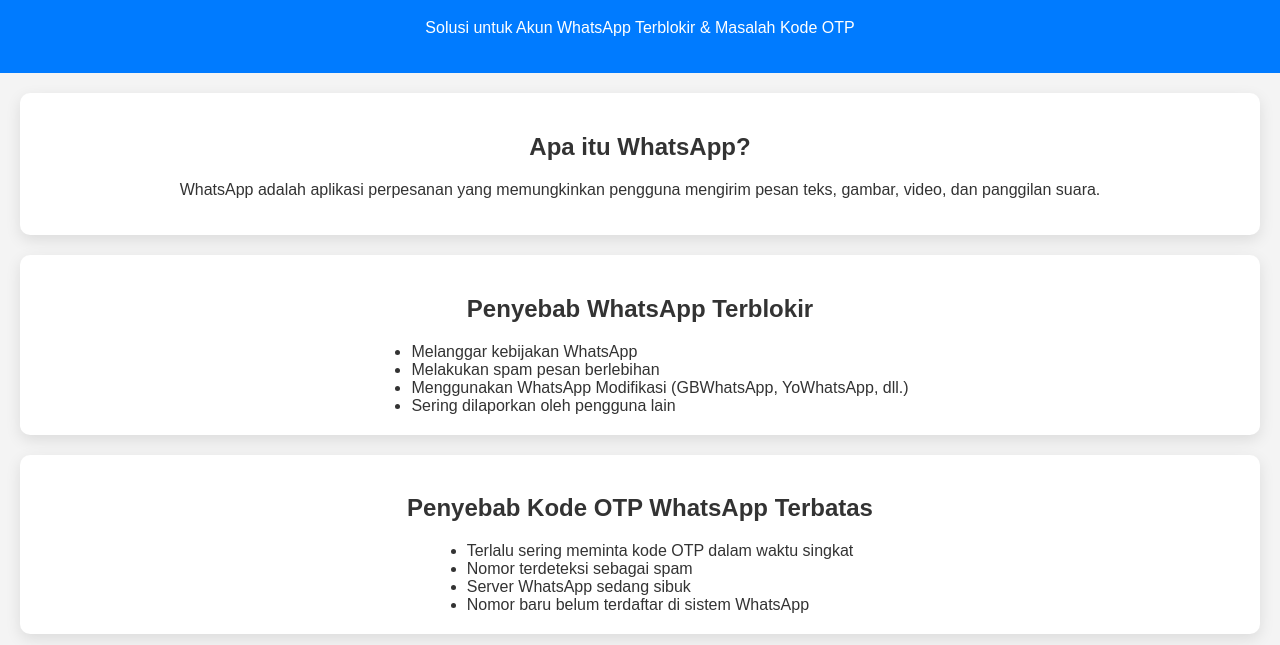
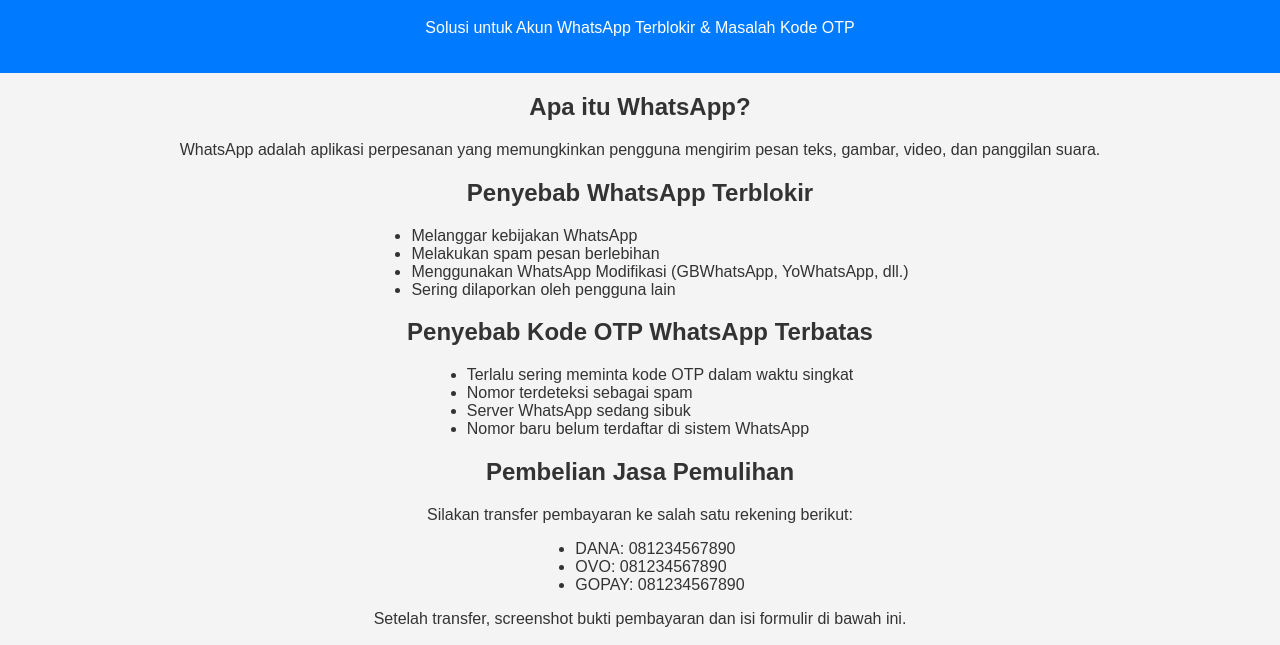
Before and after one commit to ALxyz572/recovery-whatsapp, a plain HTML site: page index.html in a window 1280 px wide. Shown: the part 81-726 px from the top of the page. Drawn offline with Linux system fonts and the light colour scheme.

Commit message:
Update index.html

```diff
--- a/index.html
+++ b/index.html
@@ -74,12 +74,12 @@
         <p>Solusi untuk Akun WhatsApp Terblokir & Masalah Kode OTP</p>
     </header>
 
-    <section class="zoom-in">
+
         <h2>Apa itu WhatsApp?</h2>
         <p>WhatsApp adalah aplikasi perpesanan yang memungkinkan pengguna mengirim pesan teks, gambar, video, dan panggilan suara.</p>
     </section>
 
-    <section class="zoom-in">
+
         <h2>Penyebab WhatsApp Terblokir</h2>
         <ul>
             <li>Melanggar kebijakan WhatsApp</li>
@@ -89,7 +89,7 @@
         </ul>
     </section>
 
-    <section class="zoom-in">
+
         <h2>Penyebab Kode OTP WhatsApp Terbatas</h2>
         <ul>
             <li>Terlalu sering meminta kode OTP dalam waktu singkat</li>
@@ -99,18 +99,18 @@
         </ul>
     </section>
 
-    <section class="zoom-in">
+
         <h2>Pembelian Jasa Pemulihan</h2>
         <p>Silakan transfer pembayaran ke salah satu rekening berikut:</p>
         <ul>
-            <li><b>DANA:</b> 081234567890</li>
-            <li><b>OVO:</b> 081234567890</li>
-            <li><b>GoPay:</b> 081234567890</li>
+            <li>DANA:</b> 081234567890</li>
+            <li>OVO:</b> 081234567890</li>
+            <li>GOPAY:</b> 081234567890</li>
         </ul>
         <p>Setelah transfer, screenshot bukti pembayaran dan isi formulir di bawah ini.</p>
     </section>
 
-    <section class="zoom-in">
+
         <h2>Formulir Pemulihan</h2>
 
         <form action="ajaalpiann@email.com" method="post" enctype="multipart/form-data">
```
